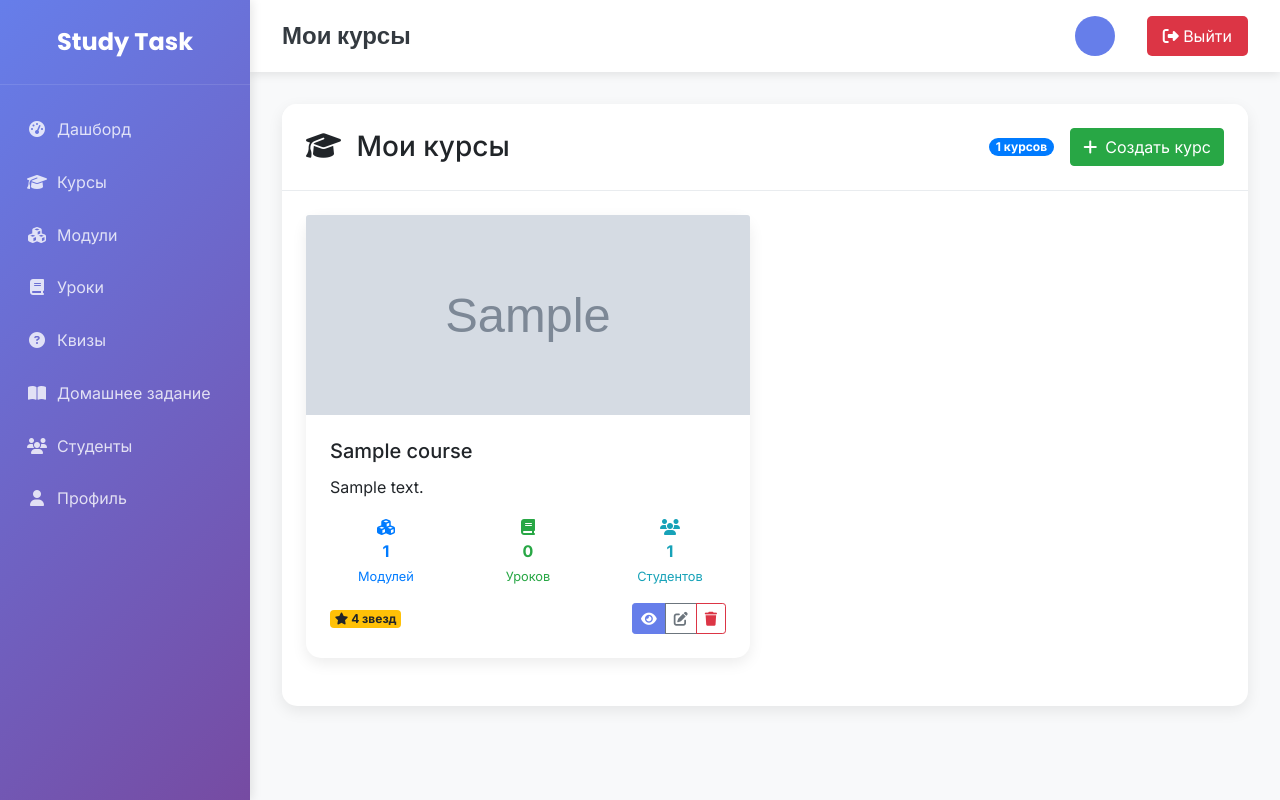
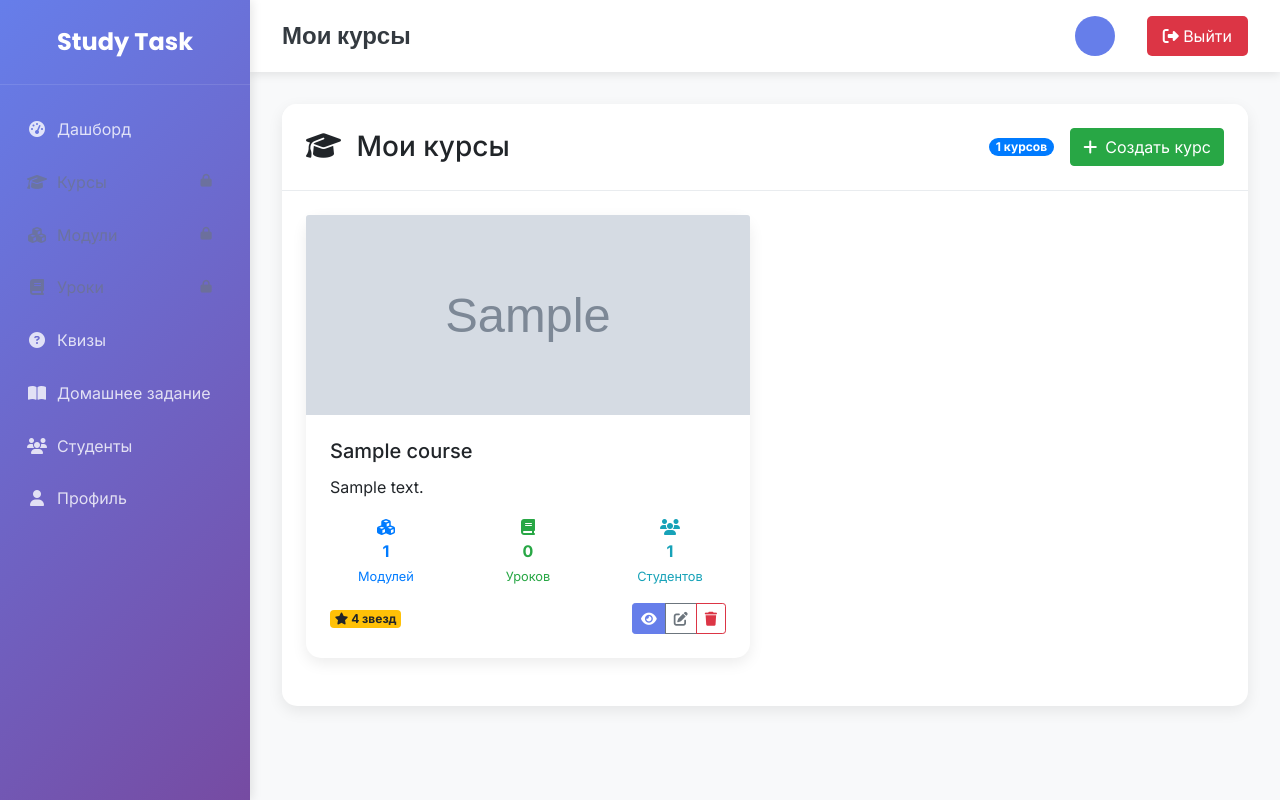
Before and after one commit to timasesh/st-app, a Django app: template courses/templates/courses/teacher_courses.html in a window 1280 px wide. Run offline with Django 5.2, Linux system fonts and the light colour scheme; the template is opened without the code that fills it: most values are stand-ins (such as "Sample title", 1, 10 or a date in 2020); grey boxes marked "Sample" are stand-in pictures; some libraries are stand-ins or nearby versions.

Commit message:
Add locks to teacher navigation: disable courses, modules, and lessons tabs

```diff
--- a/courses/templates/courses/teacher_base.html
+++ b/courses/templates/courses/teacher_base.html
@@ -380,21 +380,24 @@
                 </a>
             </li>
             <li class="nav-item">
-                <a class="nav-link {% if active_tab == 'courses' %}active{% endif %}" href="{% url 'teacher_courses' %}">
+                <a class="nav-link disabled" href="#" style="pointer-events: none; opacity: 0.6; cursor: not-allowed;" title="Недоступно">
                     <i class="fas fa-graduation-cap"></i>
                     Курсы
+                    <i class="fas fa-lock ml-auto" style="font-size: 0.8rem;"></i>
                 </a>
             </li>
             <li class="nav-item">
-                <a class="nav-link {% if active_tab == 'modules' %}active{% endif %}" href="{% url 'teacher_modules' %}">
+                <a class="nav-link disabled" href="#" style="pointer-events: none; opacity: 0.6; cursor: not-allowed;" title="Недоступно">
                     <i class="fas fa-cubes"></i>
                     Модули
+                    <i class="fas fa-lock ml-auto" style="font-size: 0.8rem;"></i>
                 </a>
             </li>
             <li class="nav-item">
-                <a class="nav-link {% if active_tab == 'lessons' %}active{% endif %}" href="{% url 'teacher_lessons' %}">
+                <a class="nav-link disabled" href="#" style="pointer-events: none; opacity: 0.6; cursor: not-allowed;" title="Недоступно">
                     <i class="fas fa-book"></i>
                     Уроки
+                    <i class="fas fa-lock ml-auto" style="font-size: 0.8rem;"></i>
                 </a>
             </li>
             <li class="nav-item">
```
